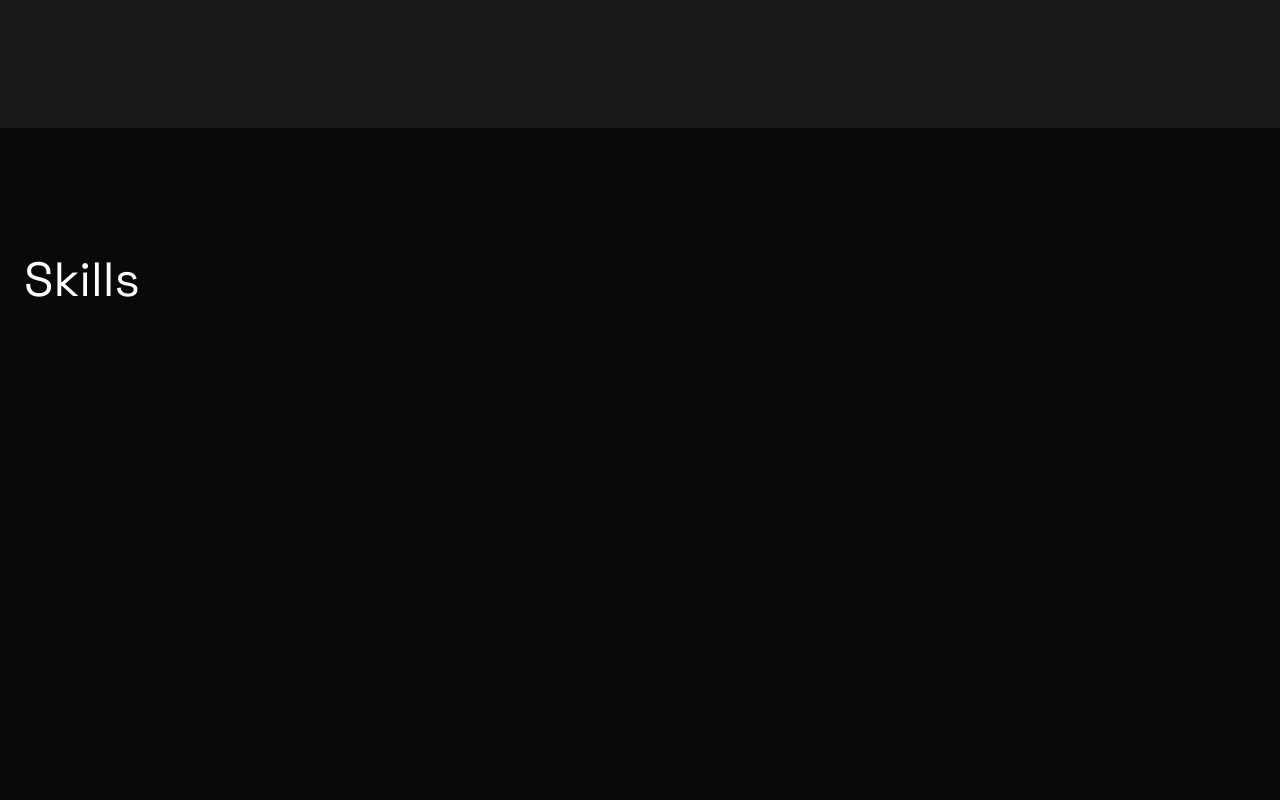
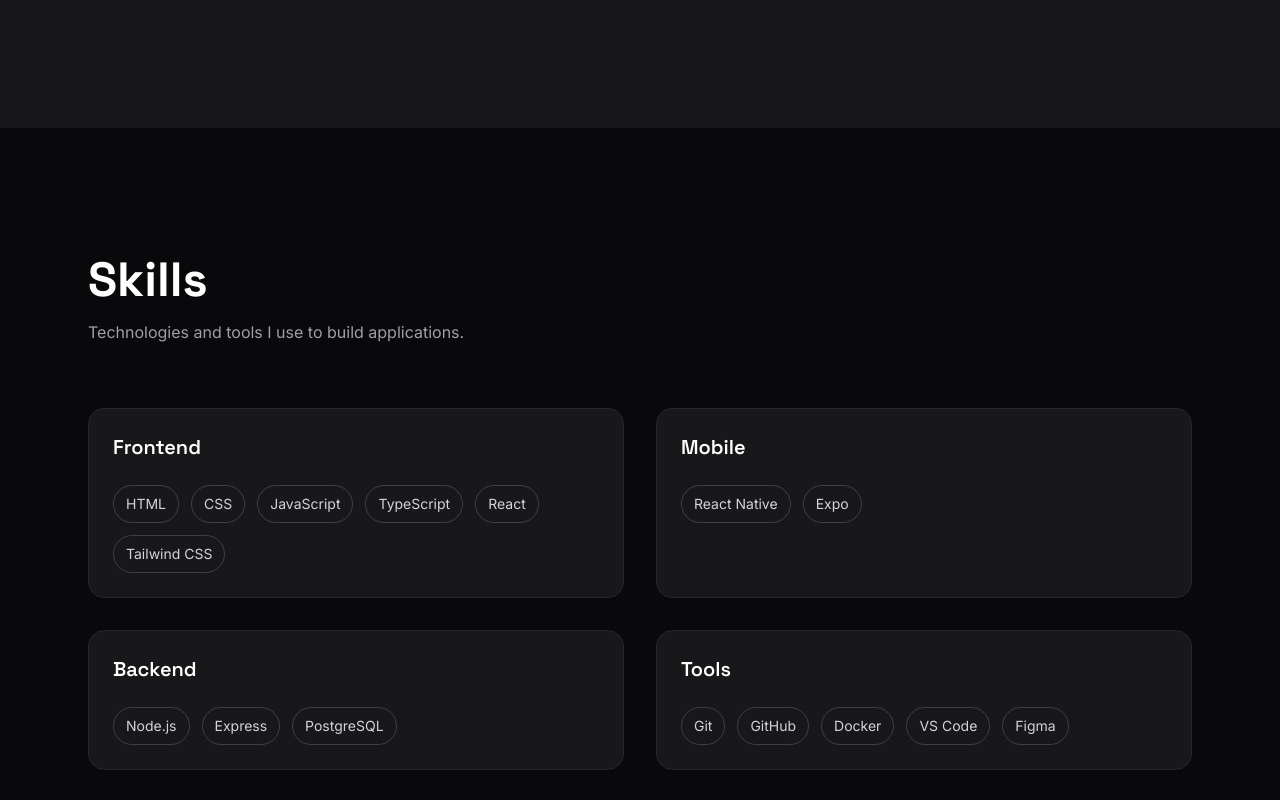
Before and after one commit to SUITSHIMED/portfolio-v2, a React (Vite) app: page / in a window 1280 px wide. Shown: the part 1480-2280 px from the top of the page. Built offline with nearby package versions, Linux system fonts and the light colour scheme.

Commit message:
feat: added skills section

```diff
--- /dev/null
+++ b/src/components/ui/SkillCard.tsx
@@ -0,0 +1,27 @@
+interface SkillCardProps {
+  title: string;
+  skills: string[];
+}
+
+function SkillCard({ title, skills }: SkillCardProps) {
+  return (
+    <div className="rounded-2xl border border-zinc-800 bg-zinc-900 p-6">
+      <h3 className="mb-6 text-xl font-semibold">
+        {title}
+      </h3>
+
+      <div className="flex flex-wrap gap-3">
+        {skills.map((skill) => (
+          <span
+            key={skill}
+            className="rounded-full border border-zinc-700 px-3 py-2 text-sm text-zinc-300"
+          >
+            {skill}
+          </span>
+        ))}
+      </div>
+    </div>
+  );
+}
+
+export default SkillCard;
--- /dev/null
+++ b/src/data/skills.ts
@@ -0,0 +1,43 @@
+export interface SkillCategory {
+  title: string;
+  skills: string[];
+}
+
+export const skillCategories: SkillCategory[] = [
+  {
+    title: "Frontend",
+    skills: [
+      "HTML",
+      "CSS",
+      "JavaScript",
+      "TypeScript",
+      "React",
+      "Tailwind CSS",
+    ],
+  },
+  {
+    title: "Mobile",
+    skills: [
+      "React Native",
+      "Expo",
+    ],
+  },
+  {
+    title: "Backend",
+    skills: [
+      "Node.js",
+      "Express",
+      "PostgreSQL",
+    ],
+  },
+  {
+    title: "Tools",
+    skills: [
+      "Git",
+      "GitHub",
+      "Docker",
+      "VS Code",
+      "Figma",
+    ],
+  },
+];
--- a/src/sections/Skills/Skills.tsx
+++ b/src/sections/Skills/Skills.tsx
@@ -1,12 +1,38 @@
+import Container from "@/components/ui/Container";
+import SkillCard from "@/components/ui/SkillCard";
+import { skillCategories } from "@/data/skills";
+
 function Skills() {
   return (
     <section
       id="skills"
-      className="min-h-screen bg-zinc-950 px-6 py-32"
+      className="bg-zinc-950 py-32"
     >
-      <h2 className="text-5xl font-heading">
-        Skills
-      </h2>
+      <Container>
+
+        <div className="mb-16">
+          <h2 className="text-5xl font-bold">
+            Skills
+          </h2>
+
+          <p className="mt-4 text-zinc-400">
+            Technologies and tools I use to build applications.
+          </p>
+        </div>
+
+        <div className="grid gap-8 md:grid-cols-2">
+
+          {skillCategories.map((category) => (
+            <SkillCard
+              key={category.title}
+              title={category.title}
+              skills={category.skills}
+            />
+          ))}
+
+        </div>
+
+      </Container>
     </section>
   );
 }
```
Also changed, not shown: 1 other file (tests, documents, lock files or other folders).
